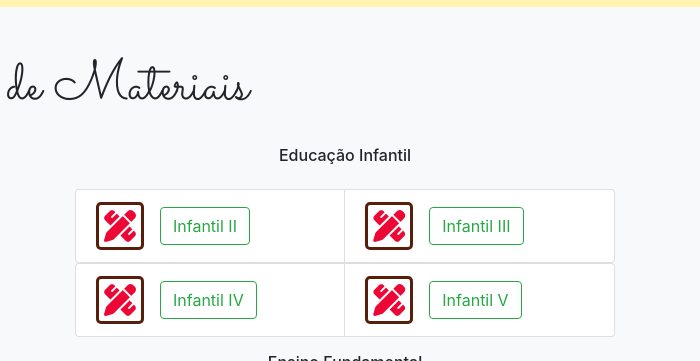
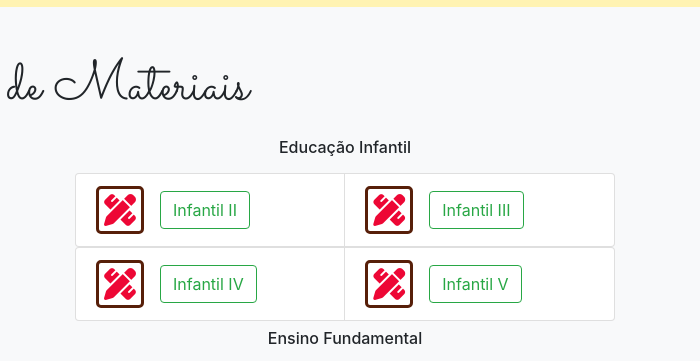
Before and after one commit to ThiagoDiasV/trem-da-alegria-landing-page, a plain HTML site: page index.html in a window 1280 px wide. Shown: the part 4240-4601 px from the top of the page, 580-1280 px from the left. Drawn offline with nearby package versions, Linux system fonts and the light colour scheme.

```diff
--- a/index.html
+++ b/index.html
@@ -507,7 +507,7 @@
             />
           </div>
           <div class="col-lg-6">
-            <h6 class="text-center py-3">Educação Infantil</h6>
+            <h6 class="text-center py-2">Educação Infantil</h6>
             <ul class="list-group list-group-horizontal-sm">
               <li class="list-group-item m-auto w-100">
                 <i class="fas fa-pencil-ruler fa-2x mr-3 align-middle"></i
@@ -552,7 +552,7 @@
                 </button>
               </li>
             </ul>
-            <h6 class="text-center py-3">Ensino Fundamental</h6>
+            <h6 class="text-center py-2">Ensino Fundamental</h6>
             <ul class="list-group list-group-horizontal-sm">
               <li class="list-group-item m-auto w-100">
                 <i class="fas fa-pencil-ruler fa-2x mr-3 align-middle"></i
```
